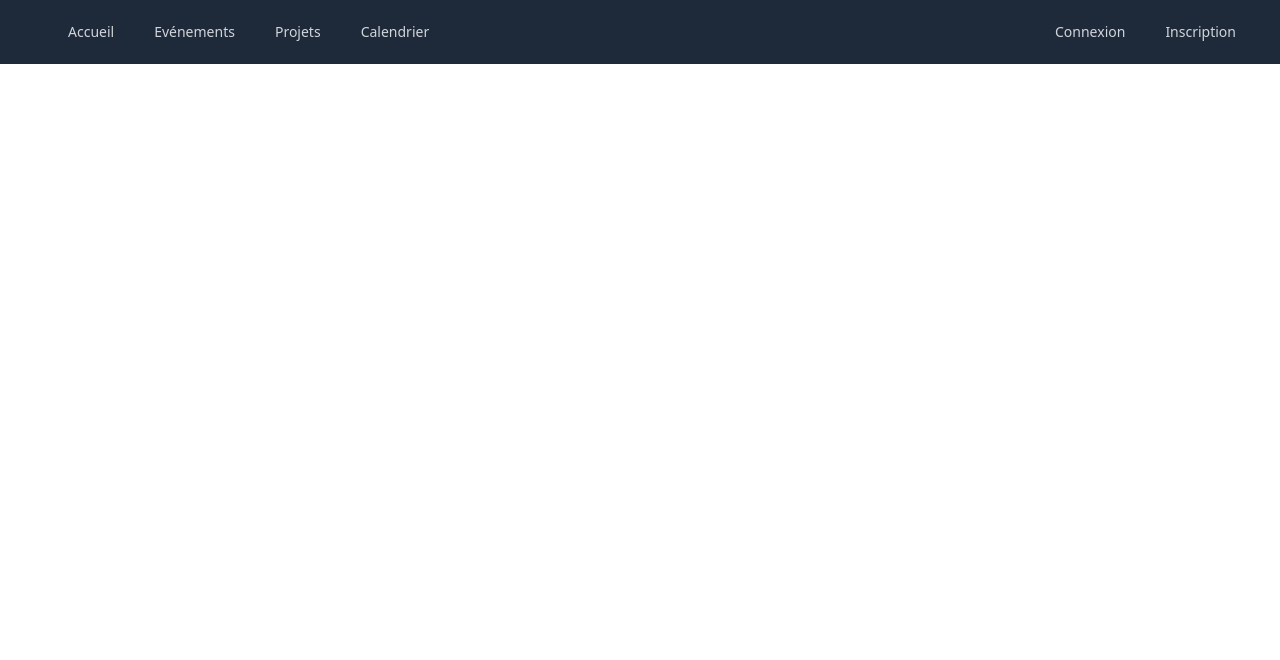
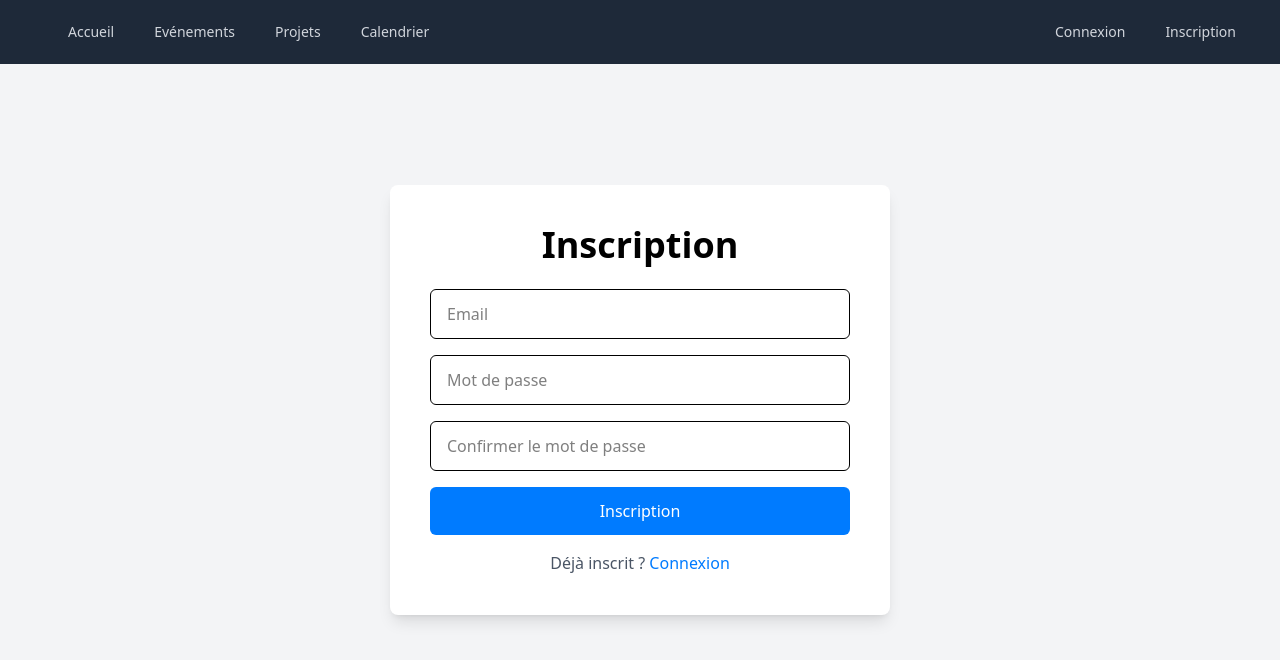
Before and after one commit to AlainBonneau/event-app, a React (Vite) app in the folder event-app-frontend/: page /register in a window 1280 px wide. Shown: the top 660 px of the page. Built offline with nearby package versions, Linux system fonts and the light colour scheme.

Commit message:
add register page and route

```diff
--- /dev/null
+++ b/event-app-frontend/src/pages/Register.tsx
@@ -0,0 +1,102 @@
+import React, { useState, useContext, useEffect } from "react";
+import { AuthContext } from "../context/AuthContext";
+import { useNavigate } from "react-router-dom";
+import api from "../api/axiosConfig";
+
+const Register = () => {
+  const auth = useContext(AuthContext);
+  const navigate = useNavigate();
+
+  const [formData, setFormData] = useState({
+    email: "",
+    password: "",
+    passwordConfirm: "",
+  });
+  const [error, setError] = useState<string | null>(null);
+
+  const handleChange = (e: React.ChangeEvent<HTMLInputElement>) => {
+    setFormData({ ...formData, [e.target.name]: e.target.value });
+    setError(null);
+  };
+
+  const handleSubmit = async (e: React.FormEvent<HTMLFormElement>) => {
+    e.preventDefault();
+
+    if (formData.password !== formData.passwordConfirm) {
+      setError("Les mots de passe ne correspondent pas.");
+      return;
+    }
+
+    try {
+      const response = await api.post("users/register", {
+        email: formData.email,
+        password: formData.password,
+      });
+      const token = response.data.token;
+
+      auth?.login(token);
+      navigate("/login");
+    } catch (e) {
+      console.error(e);
+      setError("Une erreur est survenue.");
+    }
+  };
+
+  const isAuth = auth?.token;
+  useEffect(() => {
+    if (isAuth) {
+      navigate("/");
+    }
+  }, [isAuth, navigate]);
+
+  return (
+    <section className="bg-gray-100 py-20 dark:bg-dark flex items-center justify-center min-h-screen">
+      <div className="w-full max-w-[500px] bg-white dark:bg-dark-2 rounded-lg shadow-lg p-10 text-center">
+        <h2 className="text-4xl font-bold text-dark dark:text-white mb-6">
+          Inscription
+        </h2>
+        {error && <p className="text-red-500 mb-4">{error}</p>}
+        <form onSubmit={handleSubmit} className="flex flex-col gap-4">
+          <input
+            type="email"
+            name="email"
+            placeholder="Email"
+            value={formData.email}
+            onChange={handleChange}
+            className="w-full px-4 py-3 border rounded-md focus:ring-2 focus:ring-primary dark:bg-dark-3 dark:text-white"
+          />
+          <input
+            type="password"
+            name="password"
+            placeholder="Mot de passe"
+            value={formData.password}
+            onChange={handleChange}
+            className="w-full px-4 py-3 border rounded-md focus:ring-2 focus:ring-primary dark:bg-dark-3 dark:text-white"
+          />
+          <input
+            type="password"
+            name="passwordConfirm"
+            placeholder="Confirmer le mot de passe"
+            value={formData.passwordConfirm}
+            onChange={handleChange}
+            className="w-full px-4 py-3 border rounded-md focus:ring-2 focus:ring-primary dark:bg-dark-3 dark:text-white"
+          />
+          <button
+            type="submit"
+            className="bg-primary text-white py-3 rounded-md hover:bg-primary-dark"
+          >
+            Inscription
+          </button>
+        </form>
+        <p className="mt-4 text-gray-600 dark:text-gray-400">
+          Déjà inscrit ?{" "}
+          <a href="/login" className="text-primary hover:underline">
+            Connexion
+          </a>
+        </p>
+      </div>
+    </section>
+  );
+};
+
+export default Register;
--- a/event-app-frontend/src/routes/AppRoutes.tsx
+++ b/event-app-frontend/src/routes/AppRoutes.tsx
@@ -3,6 +3,7 @@ import { Route, Routes } from "react-router";
 import Home from "../pages/Home";
 import EventPage from "../pages/Event";
 import Login from "../pages/Login";
+import Register from "../pages/Register";
 
 const AppRoutes = () => {
   return (
@@ -10,8 +11,8 @@ const AppRoutes = () => {
       <Route path="/" element={<Home />} />
       <Route path="/events" element={<EventPage />} />
       <Route path="/login" element={<Login />} />
-      {/* <Route path="/events/:id" element={<Event />} />
-        <Route path="/events/:id/edit" element={<EventEdit />} />
+      <Route path="/register" element={<Register />} />
+      {/* <Route path="/events/:id/edit" element={<EventEdit />} />
         <Route path="/events/new" element={<EventNew />} />
         <Route path="*" element={<NotFound />} /> */}
     </Routes>
```
